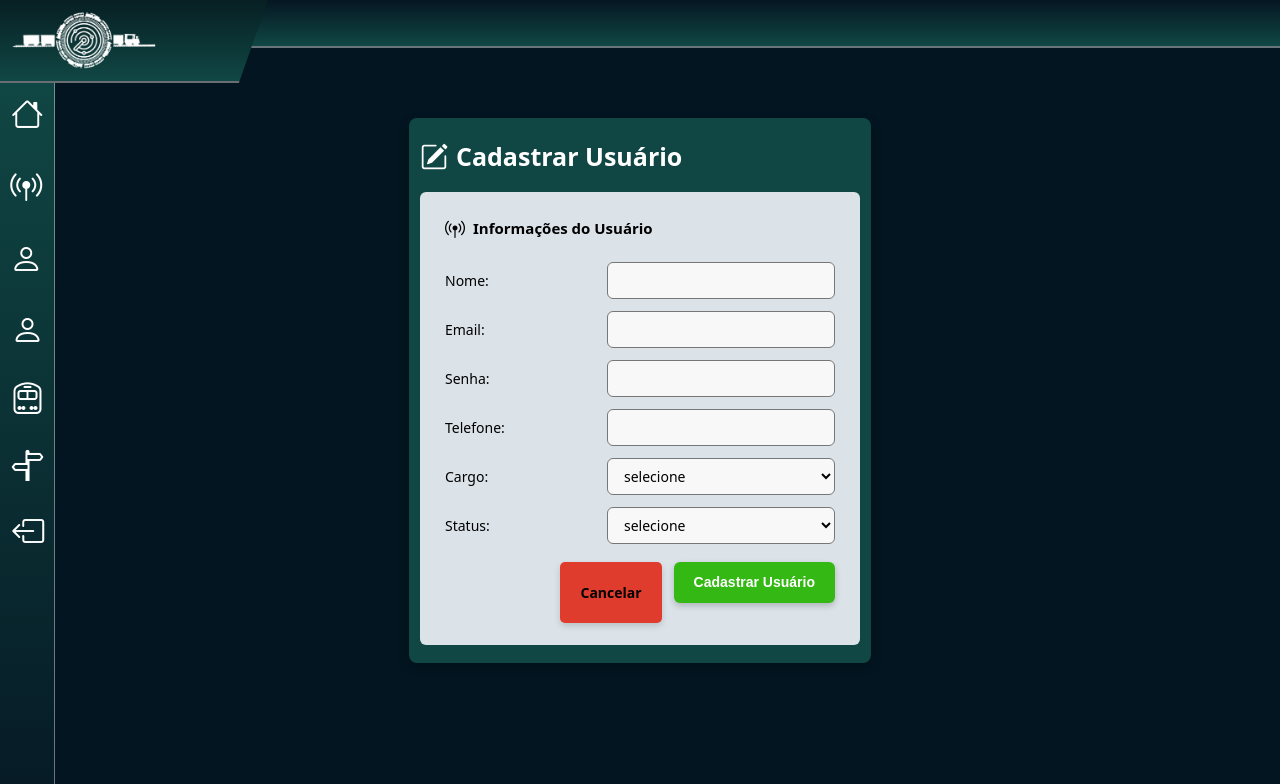
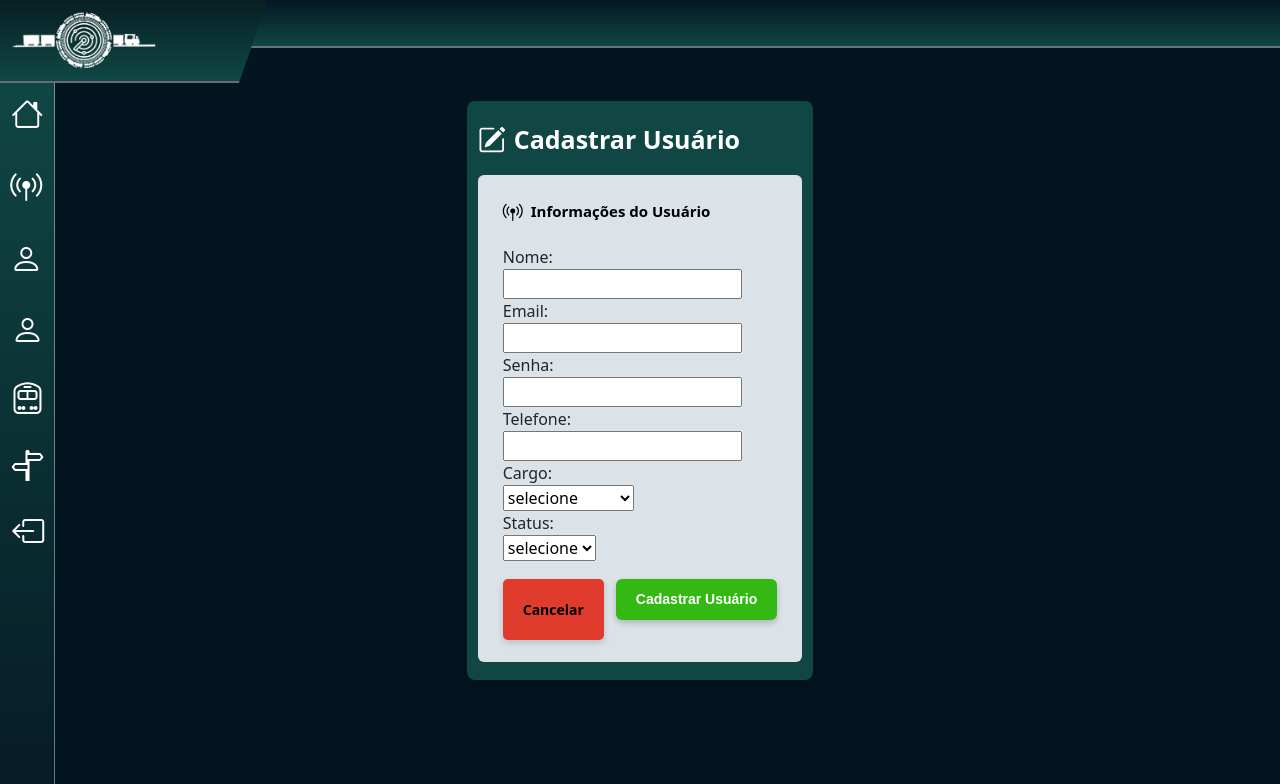
Before and after one commit to danielfalves-angel/SA-SESI, a PHP site: page /public/usuarios/cadastro_usuarios.php in a window 1280 px wide. Shown: the top 784 px of the page. Run offline with PHP 8.4, Linux system fonts and the light colour scheme; a user stored in the database is signed in; data comes from the database, SQL or seed files in the repository.

Commit message:
refactor: melhorar a estrutura do formulário de cadastro de usuários

```diff
--- a/public/usuarios/cadastro_usuarios.php
+++ b/public/usuarios/cadastro_usuarios.php
@@ -100,28 +100,33 @@
                     </div>
 
                     <form method="POST">
-                        <div class="form-group">
+                        <div>
                             <label for="nome">Nome:</label>
+                                                        <br>
                             <input type="text" name="nome" id="nome" required>
                         </div>
 
-                        <div class="form-group">
+                        <div>
                             <label for="email">Email:</label>
+                                                        <br>
                             <input type="email" name="email" id="email" required>
                         </div>
 
-                        <div class="form-group">
+                        <div>
                             <label for="senha">Senha:</label>
+                                                        <br>
                             <input type="password" name="senha" id="senha" required>
                         </div>
 
-                        <div class="form-group">
+                        <div>
                             <label for="telefone">Telefone:</label>
+                                                        <br>
                             <input type="text" name="telefone" id="telefone" required>
                         </div>
 
-                        <div class="form-group">
+                        <div>
                             <label for="cargo">Cargo:</label>
+                            <br>
                             <select name="cargo" id="cargo" required>
                                 <option value="">selecione</option>
                                 <option value="usuario">Usuário</option>
@@ -129,8 +134,9 @@
                             </select>
                         </div>
 
-                        <div class="form-group">
+                        <div>
                             <label for="status">Status:</label>
+                            <br>
                             <select name="status" id="status" required>
                                 <option value="">selecione</option>
                                 <option value="ativo">Ativo</option>
```
